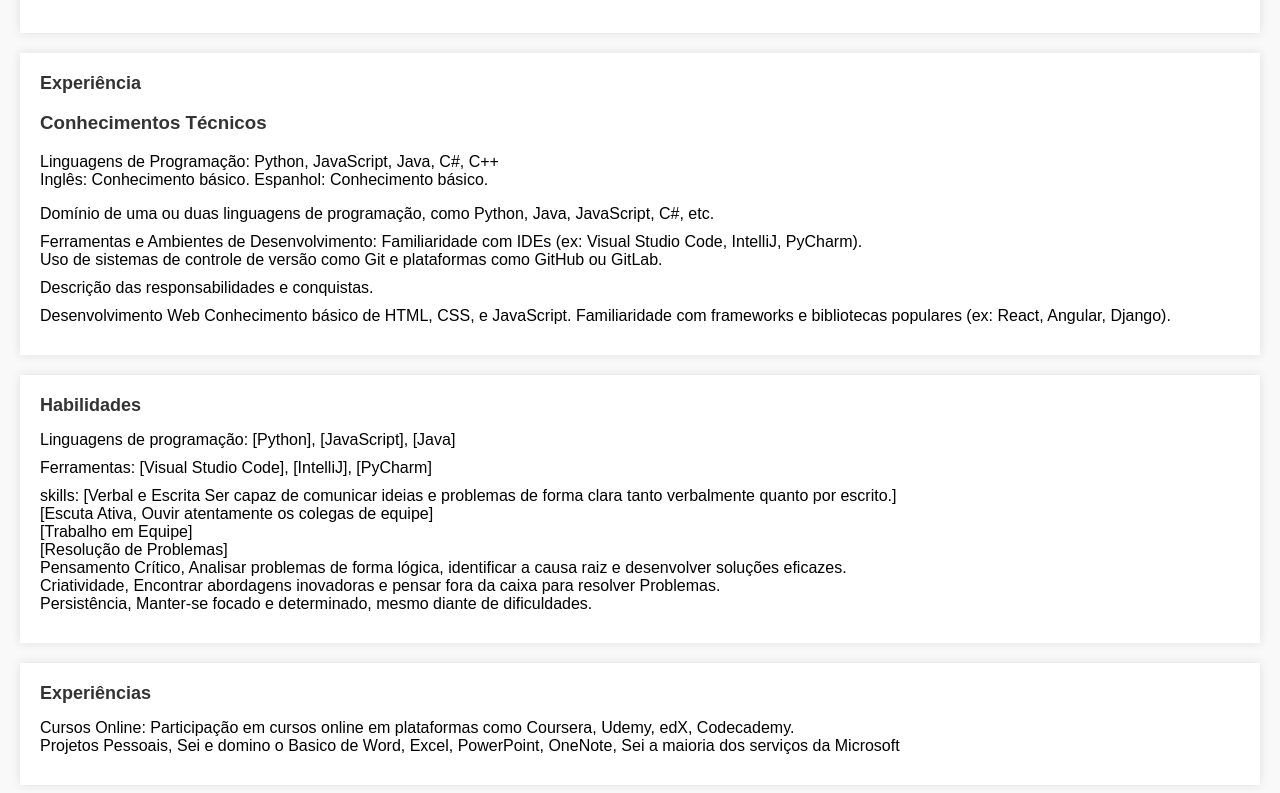
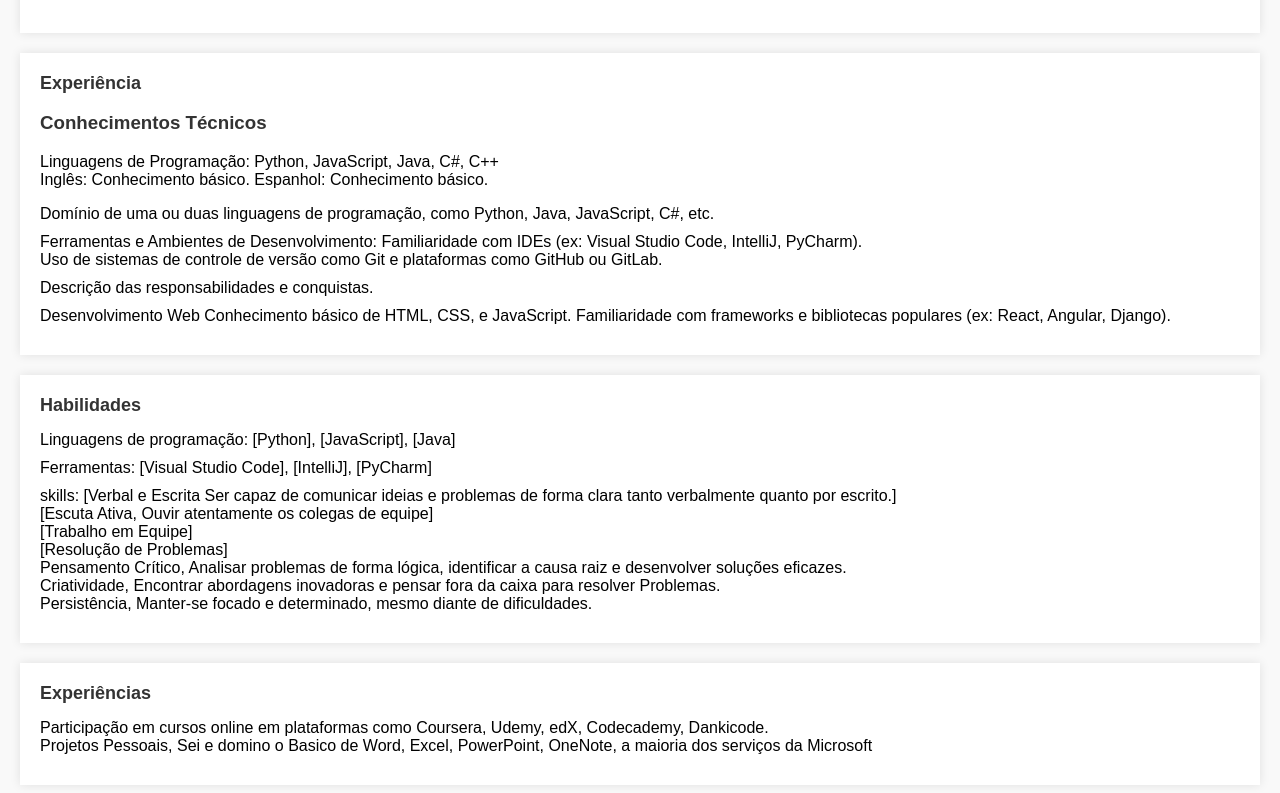
Before and after one commit to FabioGhost/FabioGhost.github.io, a plain HTML site: page index.html in a window 1280 px wide. Shown: the part 559-1352 px from the top of the page. Drawn offline with Linux system fonts and the light colour scheme.

Commit message:
Update index.html

```diff
--- a/index.html
+++ b/index.html
@@ -89,9 +89,9 @@
   <section>
     <h2>Experiências</h2>
     <ul>
-      <li>Cursos Online: Participação em cursos online em plataformas como Coursera, Udemy, edX, Codecademy.
+      <li> Participação em cursos online em plataformas como Coursera, Udemy, edX, Codecademy, Dankicode.
         <br>
-        Projetos Pessoais, Sei e domino o Basico de Word, Excel, PowerPoint, OneNote, Sei a maioria dos serviços da Microsoft
+        Projetos Pessoais, Sei e domino o Basico de Word, Excel, PowerPoint, OneNote, a maioria dos serviços da Microsoft
       </li>
     </ul>
 
```
